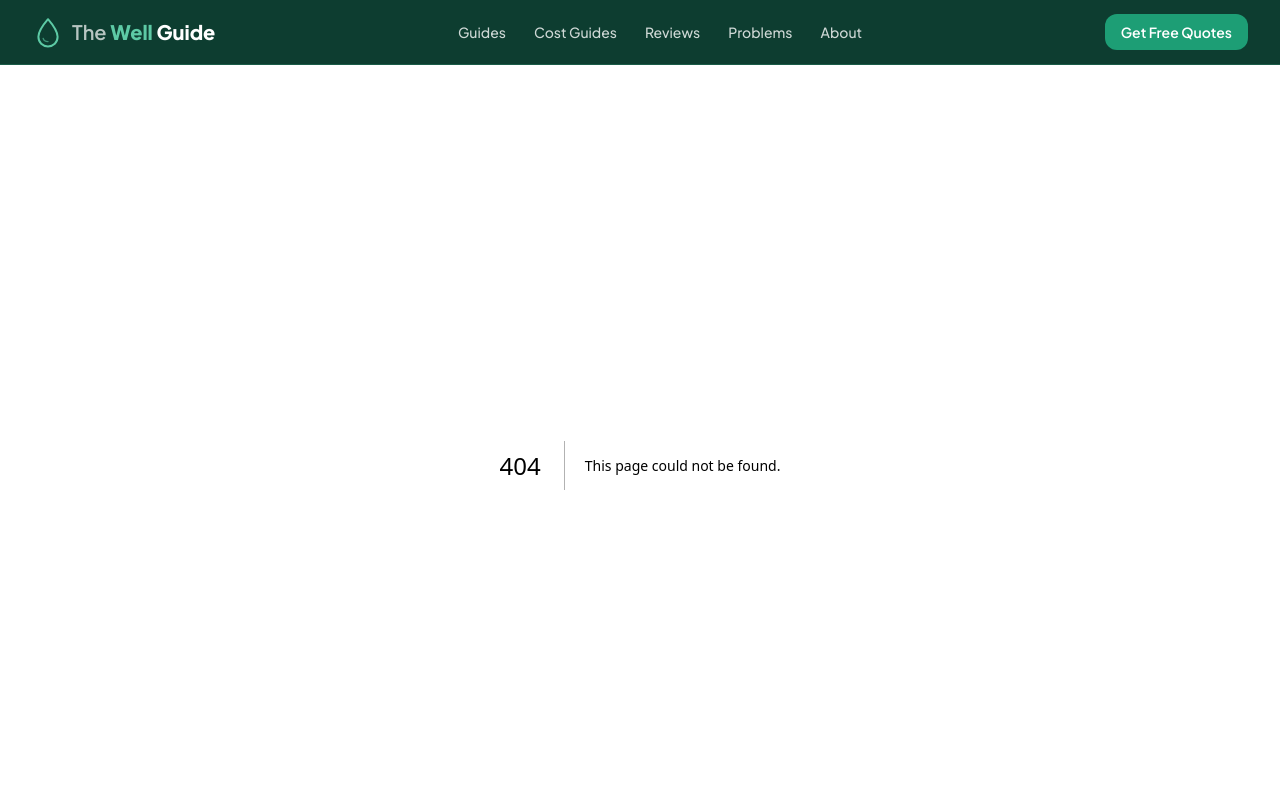
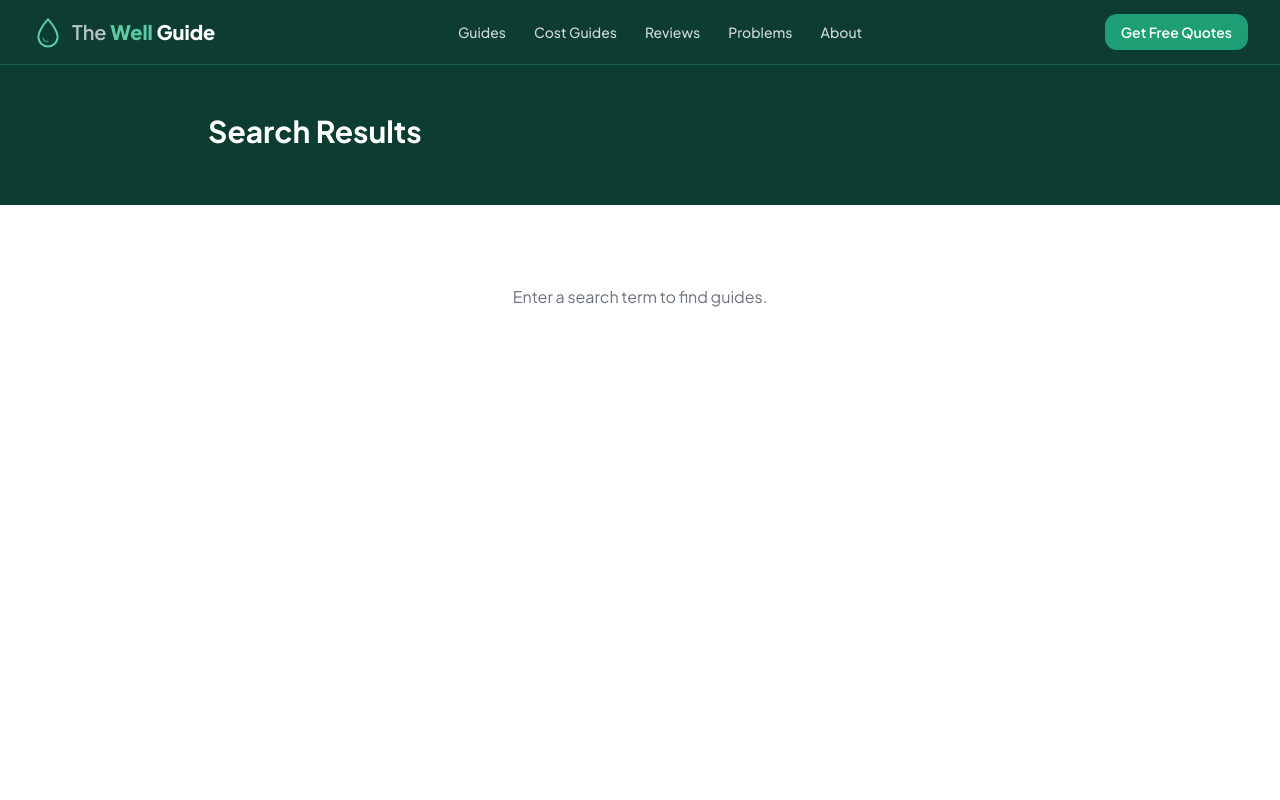
Before and after one commit to thebasementguide2026/thewell.guide-, a Next.js app: page /search in a window 1280 px wide. Before the commit this address had no page. Shown: the top 800 px of the page. Built offline with nearby package versions, Linux system fonts and the light colour scheme.

Commit message:
Add search results page

```diff
--- /dev/null
+++ b/app/search/page.tsx
@@ -0,0 +1,76 @@
+'use client'
+
+import { useSearchParams } from 'next/navigation'
+import { Suspense } from 'react'
+import Link from 'next/link'
+import { searchArticles } from '@/lib/articles'
+
+function SearchResults() {
+  const searchParams = useSearchParams()
+  const query = searchParams.get('q') || ''
+  const results = query ? searchArticles(query) : []
+
+  return (
+    <div className="min-h-screen bg-white">
+      <div className="py-12" style={{ backgroundColor: '#0D3D30' }}>
+        <div className="max-w-4xl mx-auto px-4">
+          <h1 className="text-3xl font-bold text-white mb-2">Search Results</h1>
+          {query && (
+            <p className="text-white/60">
+              {results.length} result{results.length !== 1 ? 's' : ''} for &quot;{query}&quot;
+            </p>
+          )}
+        </div>
+      </div>
+
+      <div className="max-w-4xl mx-auto px-4 py-8">
+        {!query && (
+          <p className="text-gray-500 text-center py-12">Enter a search term to find guides.</p>
+        )}
+
+        {query && results.length === 0 && (
+          <div className="text-center py-12">
+            <p className="text-gray-500 text-lg mb-2">No guides found for &quot;{query}&quot;</p>
+            <p className="text-gray-400">Try a different search term or browse our <Link href="/" className="text-[#1D9E75] underline">homepage</Link>.</p>
+          </div>
+        )}
+
+        {results.length > 0 && (
+          <div className="space-y-4">
+            {results.map((article) => (
+              <Link
+                key={article.slug}
+                href={`/${article.slug}`}
+                className="block p-6 border border-gray-200 rounded-lg hover:border-[#1D9E75] hover:shadow-md transition-all"
+              >
+                <div className="flex items-center gap-2 mb-2">
+                  <span className="text-xs font-medium text-[#0F6E56] bg-[#E1F5EE] px-2 py-0.5 rounded">{article.category}</span>
+                  <span className="text-xs text-gray-400">{article.readTime}</span>
+                </div>
+                <h2 className="text-lg font-semibold text-gray-900 mb-1">{article.title}</h2>
+                <p className="text-sm text-gray-600">{article.description}</p>
+              </Link>
+            ))}
+          </div>
+        )}
+      </div>
+    </div>
+  )
+}
+
+export default function SearchPage() {
+  return (
+    <Suspense fallback={
+      <div className="min-h-screen bg-white">
+        <div className="py-12" style={{ backgroundColor: '#0D3D30' }}>
+          <div className="max-w-4xl mx-auto px-4">
+            <h1 className="text-3xl font-bold text-white">Search Results</h1>
+          </div>
+        </div>
+        <div className="max-w-4xl mx-auto px-4 py-8 text-center text-gray-400">Loading...</div>
+      </div>
+    }>
+      <SearchResults />
+    </Suspense>
+  )
+}
```
